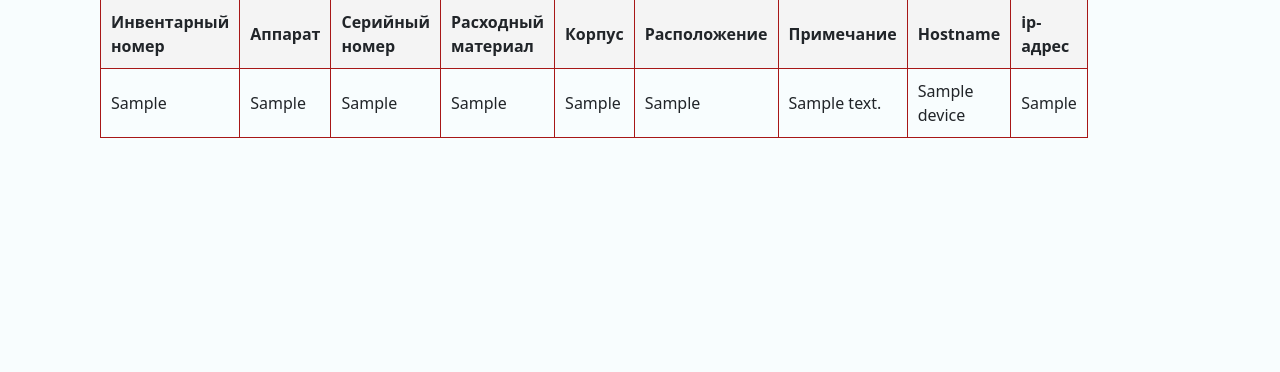
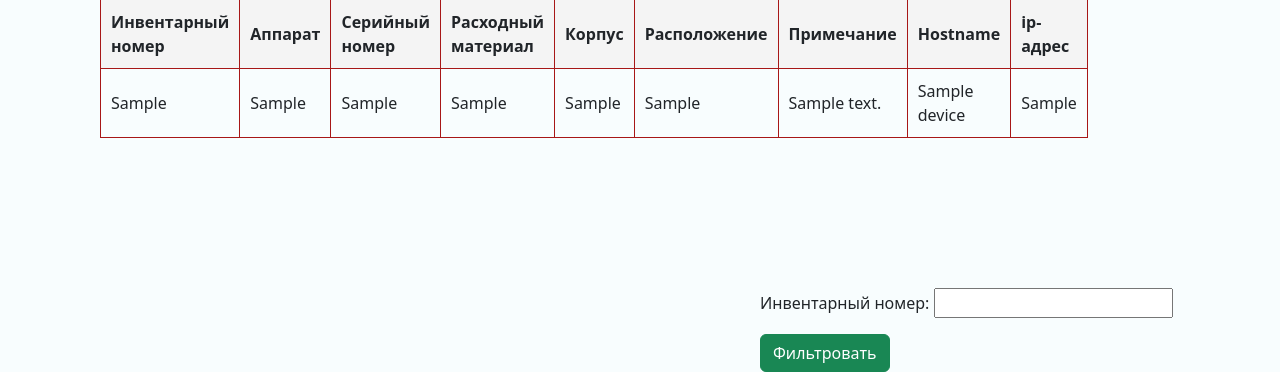
Before and after one commit to Voenkomp/appwebstore, a Django app: page /all/ in a window 1280 px wide. Shown: the part 901-1273 px from the top of the page. Before the commit the page ends 1039 px from the top, so only its background shows below. Run offline with Django 5.2, Linux system fonts and the light colour scheme; tables that the repository leaves empty hold one stand-in row (values such as "Sample post").

Commit message:
add main/filters.py

```diff
--- /dev/null
+++ b/main/filters.py
@@ -0,0 +1,13 @@
+import django_filters
+from .models import Device
+from django.forms import ModelForm, TextInput
+
+
+class DeviceFilter(django_filters.FilterSet):
+    inv_num = django_filters.CharFilter(
+        lookup_expr="icontains", label="Инвентарный номер"
+    )
+
+    class Meta:
+        model = Device
+        fields = ["inv_num"]
--- a/main/static/main/css/main.css
+++ b/main/static/main/css/main.css
@@ -52,6 +52,13 @@ aside ul a:hover {
     transform: scale(1.02);
 }
 
+main .search {
+    float: left;
+    margin-top: 100px;
+    margin-left: 600px;
+}
+
+
 main .features {
     float: left;
     margin-top: 100px;
--- a/main/templates/main/all_devices.html
+++ b/main/templates/main/all_devices.html
@@ -29,7 +29,7 @@
             </tr>
         </thead>
         <tbody>
-            {% for device in devices %}
+            {% for device in devices.qs %}
             <tr>
                 <td>{{ device.inv_num }}</td>
                 <td>{{ device.prod_mod_dev }}</td>
@@ -51,4 +51,12 @@
     </table>
 </div>
 
+<div class="search">
+    <form method="get" class="customform">
+        {{ devices.form.as_p }}
+        <button class="btn btn-success" type="submit">Фильтровать</button>
+    </form>
+</div>
+
+
 {% endblock %}
--- a/main/views.py
+++ b/main/views.py
@@ -2,7 +2,8 @@ from django.shortcuts import render
 from django.http import HttpResponse
 from .models import Device, Cartridges, ProducerModel
 from adddevice.forms import DeviceForm
-from django.views.generic import DetailView, UpdateView, DeleteView, ListView
+from django.views.generic import DetailView, UpdateView, DeleteView
+from .filters import DeviceFilter
 
 
 def index(request):
@@ -12,7 +13,8 @@ def index(request):
 
 def all_devices(request):
     devices = Device.objects.prefetch_related("prod_mod_dev__model").all()
-    return render(request, "main/all_devices.html", {"devices": devices})
+    filter = DeviceFilter(request.GET, queryset=devices)
+    return render(request, "main/all_devices.html", {"devices": filter})
 
 
 class DeviceDetailView(DetailView):
--- a/store/settings.py
+++ b/store/settings.py
@@ -33,6 +33,7 @@ ALLOWED_HOSTS = []
 INSTALLED_APPS = [
     "main",
     "adddevice",
+    "django_filters",
     "django.contrib.admin",
     "django.contrib.auth",
     "django.contrib.contenttypes",
```
